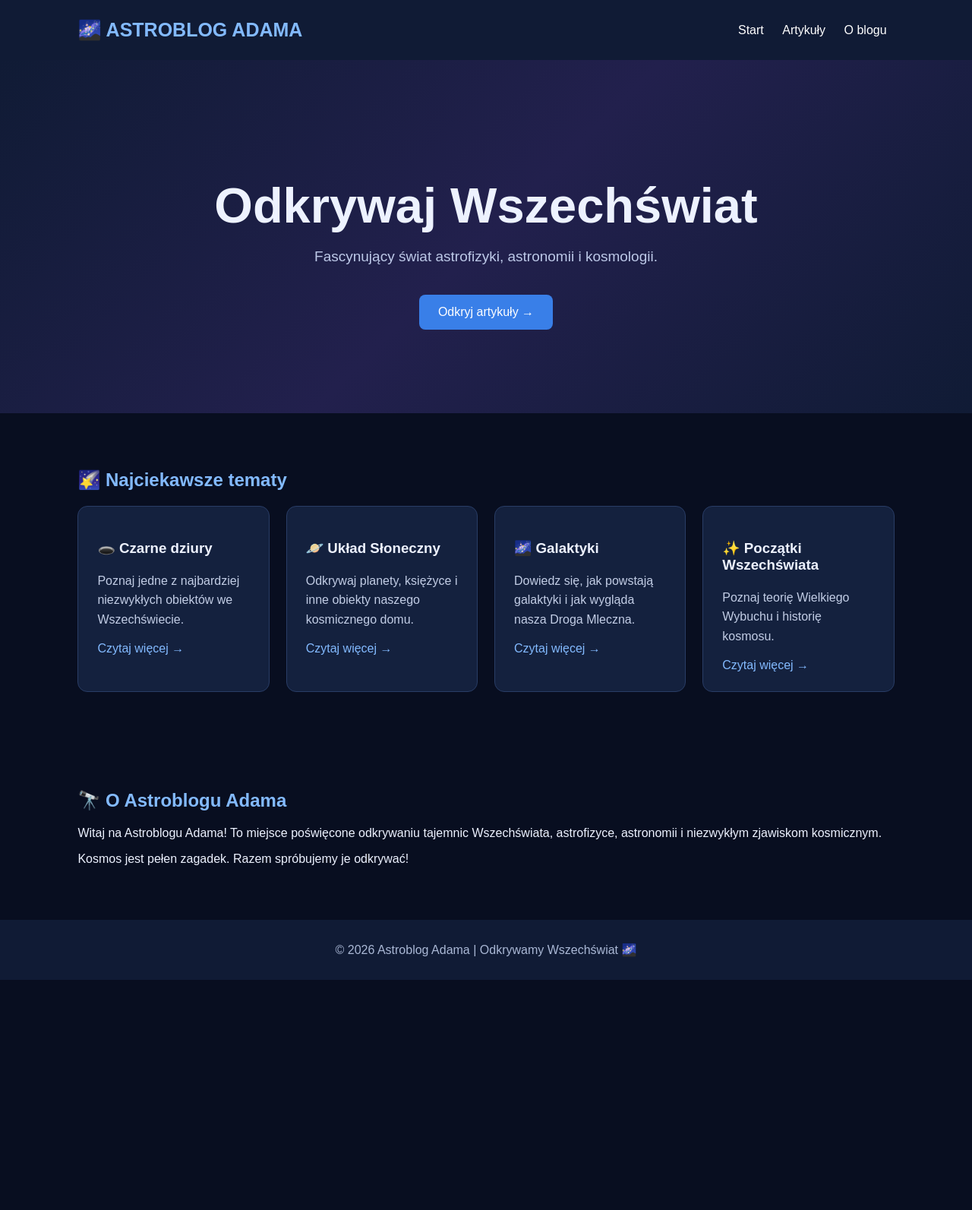
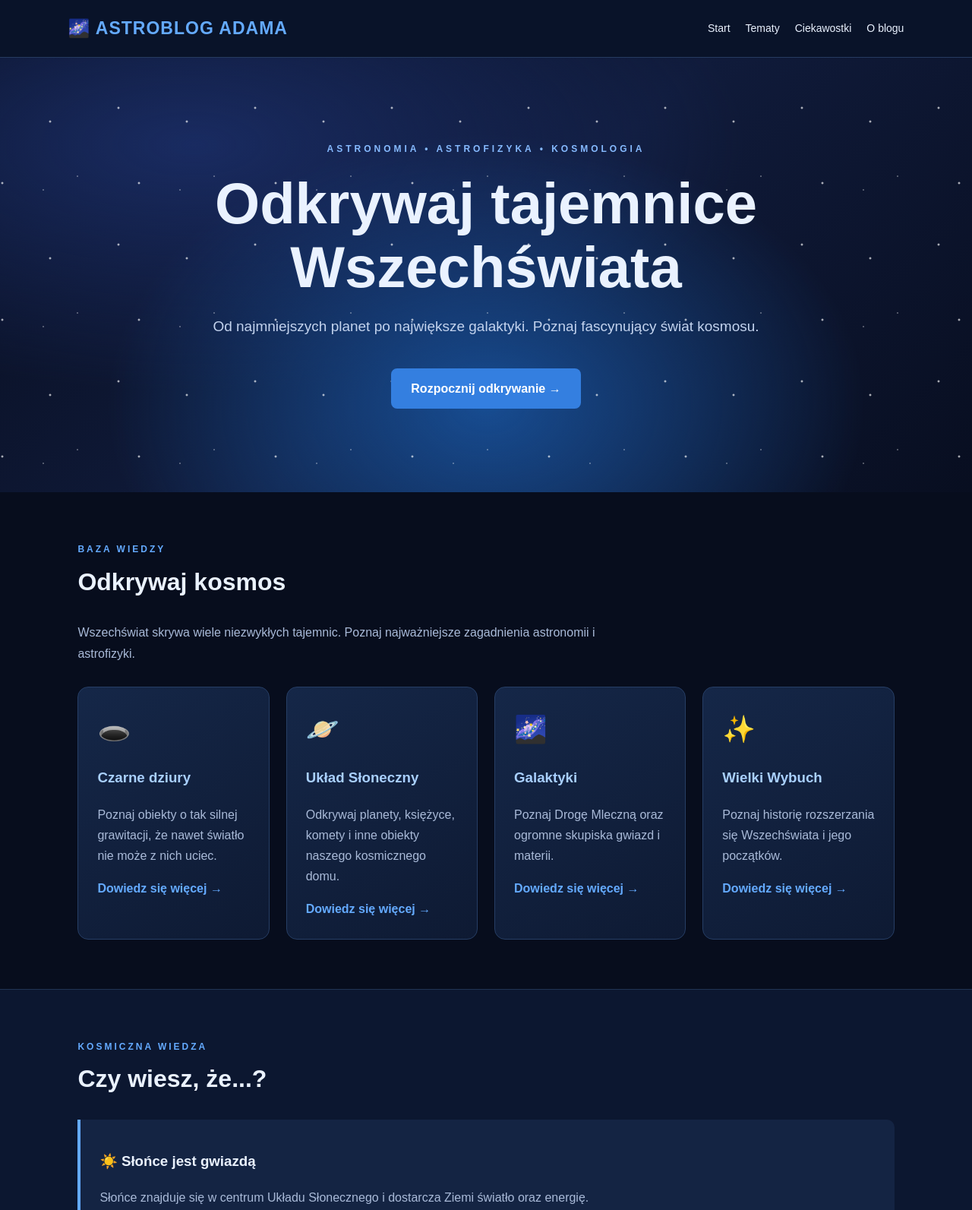
Before and after one commit to adamasysa-prog/astroblog-adama, a plain HTML site: page index.html in a window 1280 px wide. Shown: the top 1593 px of the page at 76% size. Before the commit the page ends 1290 px from the top, so only its background shows below. Drawn offline with Linux system fonts and the light colour scheme.

Commit message:
Update index.html

```diff
--- a/index.html
+++ b/index.html
@@ -4,23 +4,42 @@
 <head>
 <meta charset="UTF-8">
 <meta name="viewport" content="width=device-width, initial-scale=1.0">
+<meta name="description" content="Astroblog Adama – poznaj fascynujący świat astrofizyki, astronomii i kosmologii.">
 <title>Astroblog Adama | Odkrywamy Wszechświat</title>
 
 <style>
+:root {
+  --bg: #070d1d;
+  --panel: #101c36;
+  --panel2: #142443;
+  --blue: #64aaff;
+  --light: #eaf2ff;
+  --muted: #a9bad8;
+}
+
 * {
   box-sizing: border-box;
 }
 
+html {
+  scroll-behavior: smooth;
+}
+
 body {
   margin: 0;
-  background: #080e20;
-  color: #edf2ff;
+  background: var(--bg);
+  color: var(--light);
   font-family: Arial, sans-serif;
+  line-height: 1.7;
 }
 
 header {
-  padding: 25px 8%;
-  background: #101b35;
+  position: sticky;
+  top: 0;
+  z-index: 10;
+  padding: 18px 7%;
+  background: rgba(10, 20, 42, 0.96);
+  border-bottom: 1px solid #263b60;
   display: flex;
   justify-content: space-between;
   align-items: center;
@@ -29,83 +48,227 @@ header {
 }
 
 .logo {
-  font-size: 25px;
+  color: var(--blue);
+  font-size: 23px;
   font-weight: bold;
-  color: #83baff;
+  letter-spacing: 1px;
+}
+
+nav {
+  display: flex;
+  flex-wrap: wrap;
+  gap: 20px;
 }
 
 nav a {
-  color: white;
+  color: var(--light);
   text-decoration: none;
-  margin: 10px;
+  font-size: 14px;
 }
 
 nav a:hover {
-  color: #83baff;
+  color: var(--blue);
 }
 
 .hero {
+  min-height: 510px;
+  padding: 110px 20px;
   text-align: center;
-  padding: 110px 20px;
-  background: linear-gradient(135deg, #101b35, #22204d, #101b35);
+  display: flex;
+  flex-direction: column;
+  justify-content: center;
+  align-items: center;
+  position: relative;
+  overflow: hidden;
+  background:
+    radial-gradient(ellipse at 50% 80%, #174c91 0%, transparent 55%),
+    radial-gradient(ellipse at 20% 20%, #192b61 0%, transparent 50%),
+    linear-gradient(135deg, #080e20, #101b3b, #080e20);
+}
+
+.stars {
+  position: absolute;
+  inset: 0;
+  pointer-events: none;
+  background-image:
+    radial-gradient(2px 2px at 20% 30%, white, transparent),
+    radial-gradient(2px 2px at 70% 20%, white, transparent),
+    radial-gradient(1px 1px at 40% 70%, white, transparent),
+    radial-gradient(2px 2px at 85% 75%, white, transparent),
+    radial-gradient(1px 1px at 15% 80%, white, transparent);
+  background-size: 180px 180px;
+  animation: stars 30s linear infinite;
+}
+
+@keyframes stars {
+  from { background-position: 0 0; }
+  to { background-position: 180px 180px; }
+}
+
+.hero-content {
+  position: relative;
+  z-index: 1;
+  max-width: 850px;
+}
+
+.eyebrow {
+  color: #86baff;
+  letter-spacing: 4px;
+  font-size: 12px;
+  font-weight: bold;
 }
 
 .hero h1 {
-  font-size: clamp(35px, 7vw, 65px);
-  margin-bottom: 15px;
+  font-size: clamp(38px, 7vw, 76px);
+  line-height: 1.1;
+  margin: 20px 0;
 }
 
 .hero p {
-  color: #bdc9e8;
   font-size: 19px;
+  color: #c3d3ee;
 }
 
 .button {
   display: inline-block;
   margin-top: 20px;
-  padding: 14px 25px;
-  background: #397fe8;
+  padding: 13px 26px;
+  border-radius: 8px;
+  background: #347fe0;
   color: white;
-  border-radius: 8px;
   text-decoration: none;
+  font-weight: bold;
+  transition: 0.2s;
+}
+
+.button:hover {
+  background: #5b9df5;
+  transform: translateY(-3px);
 }
 
 section {
-  padding: 55px 8%;
+  padding: 65px 8%;
+  max-width: 1400px;
+  margin: auto;
+}
+
+.section-label {
+  color: var(--blue);
+  letter-spacing: 3px;
+  font-size: 12px;
+  font-weight: bold;
 }
 
 h2 {
-  color: #83baff;
+  font-size: 32px;
+  margin-top: 5px;
+}
+
+.intro {
+  color: var(--muted);
+  max-width: 700px;
 }
 
 .articles {
   display: grid;
   grid-template-columns: repeat(auto-fit, minmax(230px, 1fr));
   gap: 22px;
+  margin-top: 30px;
 }
 
 .card {
-  background: #14213e;
+  background: linear-gradient(145deg, #152748, #0e1a33);
+  border: 1px solid #263e65;
+  border-radius: 14px;
   padding: 25px;
-  border-radius: 13px;
-  border: 1px solid #293d66;
+  transition: 0.25s;
+}
+
+.card:hover {
+  transform: translateY(-6px);
+  border-color: var(--blue);
+}
+
+.card-icon {
+  font-size: 35px;
+}
+
+.card h3 {
+  color: #a9d0ff;
 }
 
 .card p {
-  color: #c2cde5;
-  line-height: 1.6;
+  color: var(--muted);
 }
 
 .card a {
-  color: #83baff;
+  color: var(--blue);
   text-decoration: none;
+  font-weight: bold;
+}
+
+.news {
+  background: #0c1730;
+  border-top: 1px solid #203454;
+  border-bottom: 1px solid #203454;
+  max-width: none;
+}
+
+.news-inner {
+  max-width: 1200px;
+  margin: auto;
+}
+
+.fact {
+  border-left: 4px solid var(--blue);
+  padding: 20px 25px;
+  background: #142443;
+  border-radius: 0 10px 10px 0;
+  margin-top: 25px;
+}
+
+.fact p {
+  color: var(--muted);
 }
 
 footer {
+  padding: 35px 20px;
+  background: #091226;
   text-align: center;
-  padding: 30px;
-  background: #101b35;
-  color: #aab8d5;
+  color: var(--muted);
+  border-top: 1px solid #263b60;
+}
+
+footer strong {
+  color: var(--blue);
+}
+
+@media (max-width: 600px) {
+  header {
+    justify-content: center;
+    text-align: center;
+  }
+
+  nav {
+    justify-content: center;
+    gap: 12px;
+  }
+
+  .hero {
+    padding: 80px 20px;
+  }
+
+  section {
+    padding: 45px 6%;
+  }
+}
+
+@media (prefers-reduced-motion: reduce) {
+  *, *::before, *::after {
+    scroll-behavior: auto !important;
+    animation: none !important;
+    transition: none !important;
+  }
 }
 </style>
 </head>
@@ -114,65 +277,141 @@ footer {
 
 <header>
   <div class="logo">🌌 ASTROBLOG ADAMA</div>
+
   <nav>
     <a href="#start">Start</a>
-    <a href="#artykuly">Artykuły</a>
+    <a href="#tematy">Tematy</a>
+    <a href="#ciekawostki">Ciekawostki</a>
     <a href="#omnie">O blogu</a>
   </nav>
 </header>
 
+<main>
+
 <div class="hero" id="start">
-  <h1>Odkrywaj Wszechświat</h1>
-  <p>Fascynujący świat astrofizyki, astronomii i kosmologii.</p>
-  <a href="#artykuly" class="button">Odkryj artykuły →</a>
+  <div class="stars"></div>
+
+  <div class="hero-content">
+    <div class="eyebrow">ASTRONOMIA • ASTROFIZYKA • KOSMOLOGIA</div>
+
+    <h1>Odkrywaj tajemnice Wszechświata</h1>
+
+    <p>
+      Od najmniejszych planet po największe galaktyki.
+      Poznaj fascynujący świat kosmosu.
+    </p>
+
+    <a href="#tematy" class="button">Rozpocznij odkrywanie →</a>
+  </div>
 </div>
 
-<section id="artykuly">
-  <h2>🌠 Najciekawsze tematy</h2>
+<section id="tematy">
+  <div class="section-label">BAZA WIEDZY</div>
+  <h2>Odkrywaj kosmos</h2>
+
+  <p class="intro">
+    Wszechświat skrywa wiele niezwykłych tajemnic.
+    Poznaj najważniejsze zagadnienia astronomii i astrofizyki.
+  </p>
 
   <div class="articles">
 
-    <div class="card">
-      <h3>🕳️ Czarne dziury</h3>
-      <p>Poznaj jedne z najbardziej niezwykłych obiektów we Wszechświecie.</p>
-      <a href="#omnie">Czytaj więcej →</a>
-    </div>
+    <article class="card">
+      <div class="card-icon">🕳️</div>
+      <h3>Czarne dziury</h3>
+      <p>
+        Poznaj obiekty o tak silnej grawitacji,
+        że nawet światło nie może z nich uciec.
+      </p>
+      <a href="#ciekawostki">Dowiedz się więcej →</a>
+    </article>
 
-    <div class="card">
-      <h3>🪐 Układ Słoneczny</h3>
-      <p>Odkrywaj planety, księżyce i inne obiekty naszego kosmicznego domu.</p>
-      <a href="#omnie">Czytaj więcej →</a>
-    </div>
+    <article class="card">
+      <div class="card-icon">🪐</div>
+      <h3>Układ Słoneczny</h3>
+      <p>
+        Odkrywaj planety, księżyce, komety
+        i inne obiekty naszego kosmicznego domu.
+      </p>
+      <a href="#ciekawostki">Dowiedz się więcej →</a>
+    </article>
 
-    <div class="card">
-      <h3>🌌 Galaktyki</h3>
-      <p>Dowiedz się, jak powstają galaktyki i jak wygląda nasza Droga Mleczna.</p>
-      <a href="#omnie">Czytaj więcej →</a>
-    </div>
+    <article class="card">
+      <div class="card-icon">🌌</div>
+      <h3>Galaktyki</h3>
+      <p>
+        Poznaj Drogę Mleczną oraz ogromne
+        skupiska gwiazd i materii.
+      </p>
+      <a href="#ciekawostki">Dowiedz się więcej →</a>
+    </article>
 
-    <div class="card">
-      <h3>✨ Początki Wszechświata</h3>
-      <p>Poznaj teorię Wielkiego Wybuchu i historię kosmosu.</p>
-      <a href="#omnie">Czytaj więcej →</a>
-    </div>
+    <article class="card">
+      <div class="card-icon">✨</div>
+      <h3>Wielki Wybuch</h3>
+      <p>
+        Poznaj historię rozszerzania się
+        Wszechświata i jego początków.
+      </p>
+      <a href="#ciekawostki">Dowiedz się więcej →</a>
+    </article>
 
   </div>
 </section>
 
+<section class="news" id="ciekawostki">
+  <div class="news-inner">
+    <div class="section-label">KOSMICZNA WIEDZA</div>
+    <h2>Czy wiesz, że...?</h2>
+
+    <div class="fact">
+      <h3>☀️ Słońce jest gwiazdą</h3>
+      <p>
+        Słońce znajduje się w centrum Układu Słonecznego
+        i dostarcza Ziemi światło oraz energię.
+      </p>
+    </div>
+
+    <div class="fact">
+      <h3>🌌 Droga Mleczna</h3>
+      <p>
+        Nasz Układ Słoneczny znajduje się
+        w galaktyce nazywanej Drogą Mleczną.
+      </p>
+    </div>
+
+    <div class="fact">
+      <h3>🔭 Patrząc w kosmos, patrzymy w przeszłość</h3>
+      <p>
+        Światło potrzebuje czasu, aby dotrzeć do naszych teleskopów.
+        Dlatego obserwujemy odległe obiekty takimi, jakie były wcześniej.
+      </p>
+    </div>
+  </div>
+</section>
+
 <section id="omnie">
-  <h2>🔭 O Astroblogu Adama</h2>
-  <p>
-    Witaj na Astroblogu Adama! To miejsce poświęcone
-    odkrywaniu tajemnic Wszechświata, astrofizyce,
-    astronomii i niezwykłym zjawiskom kosmicznym.
+  <div class="section-label">O PROJEKCIE</div>
+  <h2>Astroblog Adama</h2>
+
+  <p class="intro">
+    Witaj na Astroblogu Adama! To miejsce stworzone
+    z pasji do astronomii, astrofizyki i odkrywania
+    tajemnic Wszechświata.
   </p>
-  <p>
-    Kosmos jest pełen zagadek. Razem spróbujemy je odkrywać!
+
+  <p class="intro">
+    Chcę dzielić się tutaj wiedzą, ciekawostkami
+    i fascynującymi odkryciami dotyczącymi kosmosu.
   </p>
 </section>
 
+</main>
+
 <footer>
-  © 2026 Astroblog Adama | Odkrywamy Wszechświat 🌌
+  <strong>ASTROBLOG ADAMA</strong>
+  <p>Odkrywamy Wszechświat, krok po kroku. 🌌</p>
+  <p>© 2026 Astroblog Adama</p>
 </footer>
 
 </body>
```
